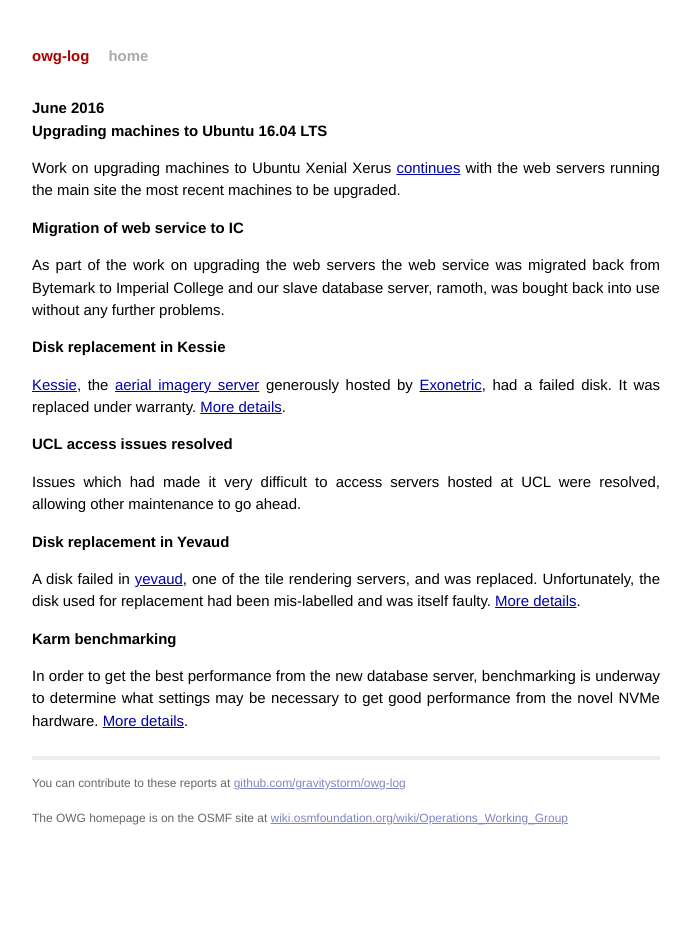
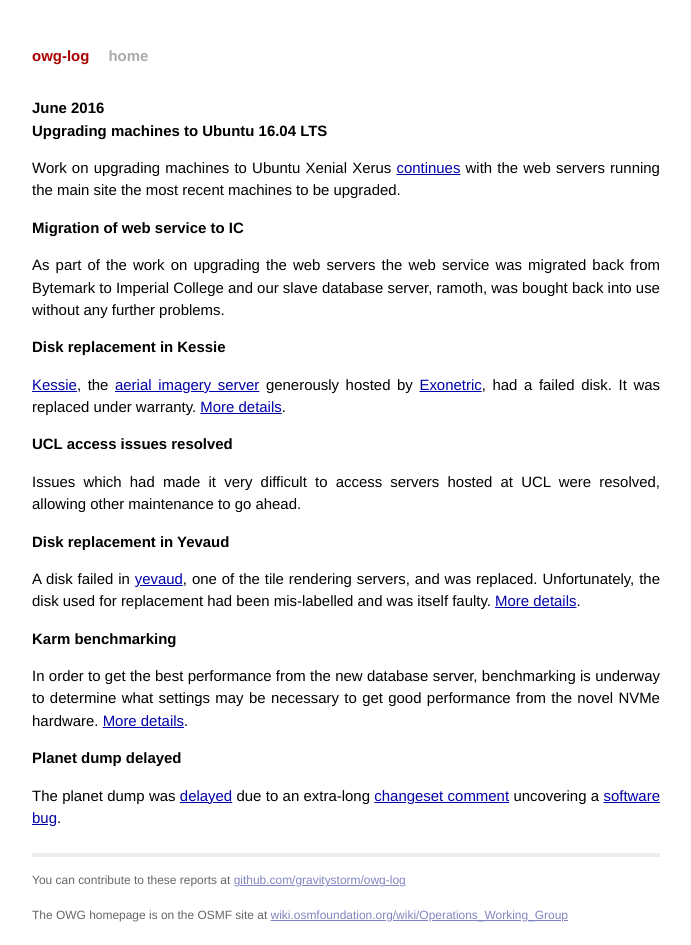
Before and after one commit to openstreetmap/owg-website, a Jekyll site: the page built from _posts/2016-06-01-june.md, in a window 1280 px wide. Shown: the whole page, without its empty margins (294-985 px from the left). Built offline with Jekyll 4.4.1, drawn with Linux system fonts in a browser that asks for light colours.

Commit message:
Add another item from June.

```diff
--- a/_posts/2016-06-01-june.md
+++ b/_posts/2016-06-01-june.md
@@ -27,3 +27,7 @@ A disk failed in [yevaud](https://hardware.openstreetmap.org/servers/yevaud.open
 # Karm benchmarking
 
 In order to get the best performance from the new database server, benchmarking is underway to determine what settings may be necessary to get good performance from the novel NVMe hardware. [More details](https://github.com/openstreetmap/operations/issues/78).
+
+# Planet dump delayed
+
+The planet dump was [delayed](https://twitter.com/OSM_Tech/status/740544018774413313) due to an extra-long [changeset comment](http://www.openstreetmap.org/changeset/39766630) uncovering a [software bug](https://github.com/zerebubuth/planet-dump-ng/commit/e427d7bc2d08515b4631de1edf9d22fb0e22cfdf).
```
